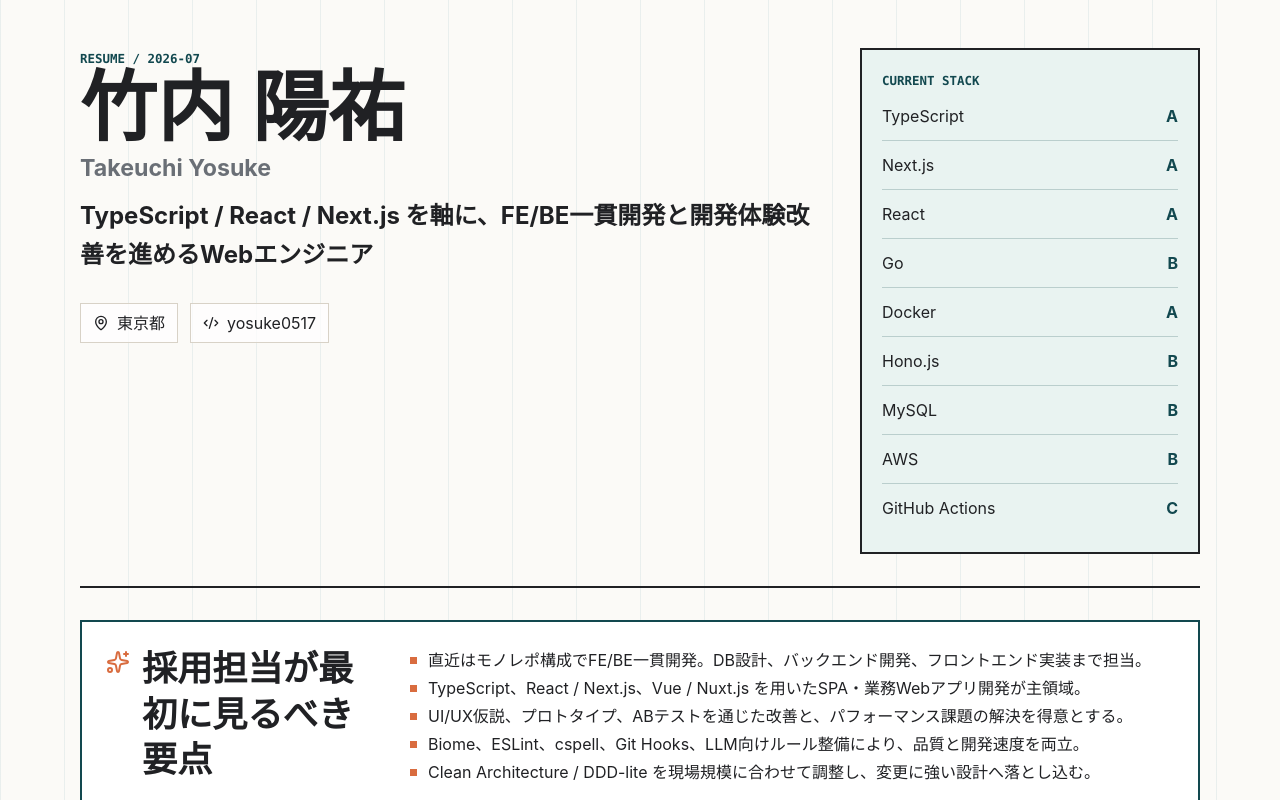
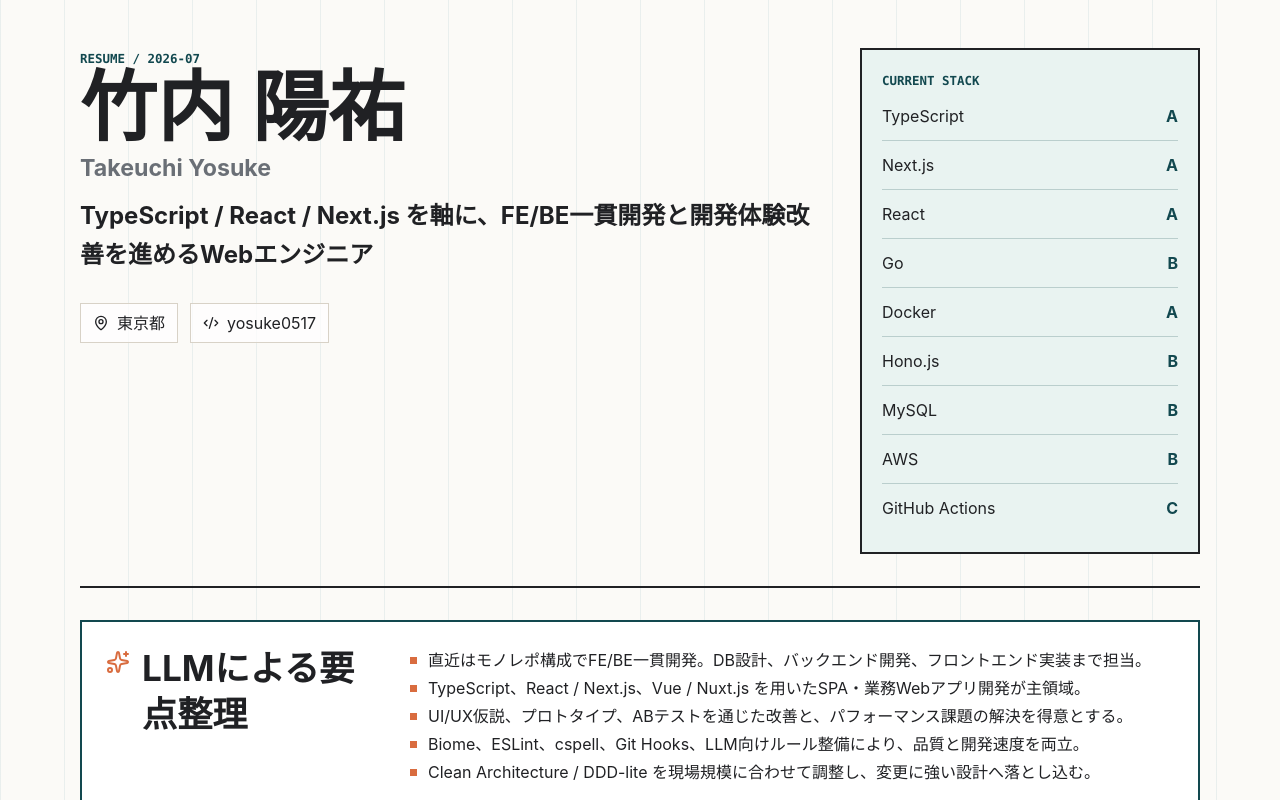
Before and after one commit to yosuke0517/resume, a React (Vite) app: page / in a window 1280 px wide. Shown: the top 800 px of the page. Built offline with nearby package versions, Linux system fonts and the light colour scheme.

Commit message:
fix: 要点整理の見出しを調整

```diff
--- a/src/main.tsx
+++ b/src/main.tsx
@@ -53,7 +53,7 @@ const App = () => {
       <section className="summary-band" aria-labelledby="summary-title">
         <div>
           <Sparkles aria-hidden="true" />
-          <h2 id="summary-title">採用担当が最初に見るべき要点</h2>
+          <h2 id="summary-title">LLMによる要点整理</h2>
         </div>
         <ul>
           {resume.highlights.map((highlight) => (
```
